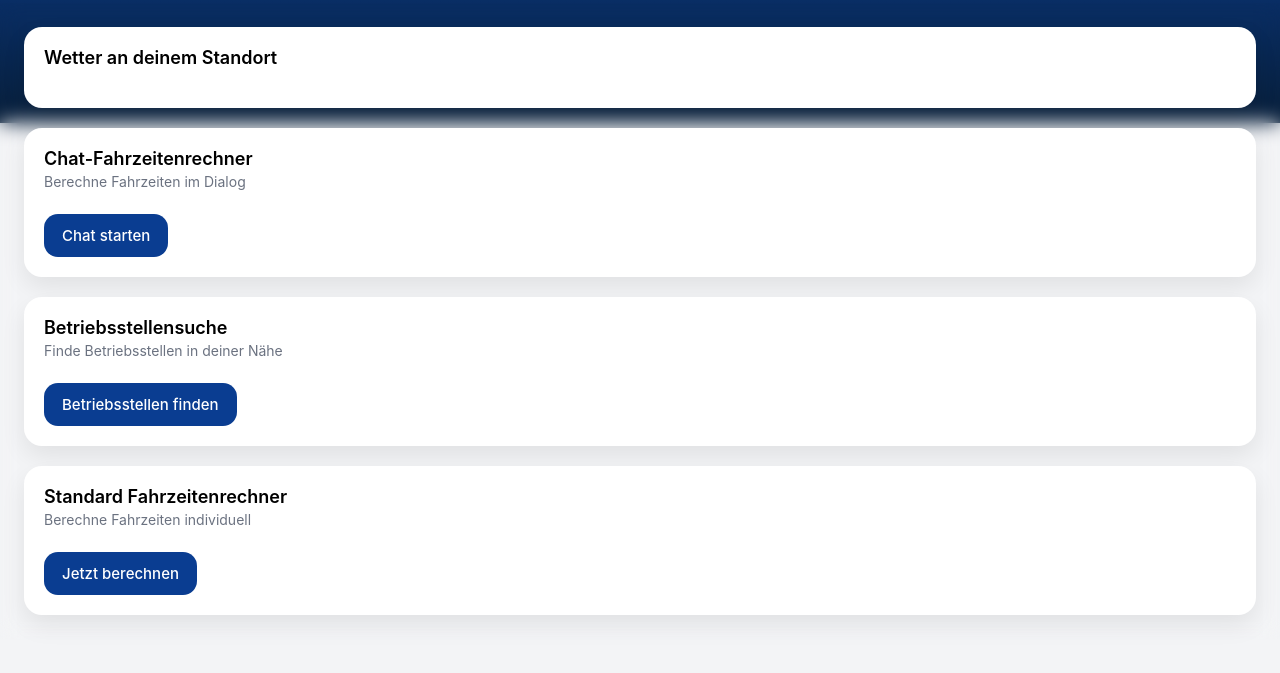
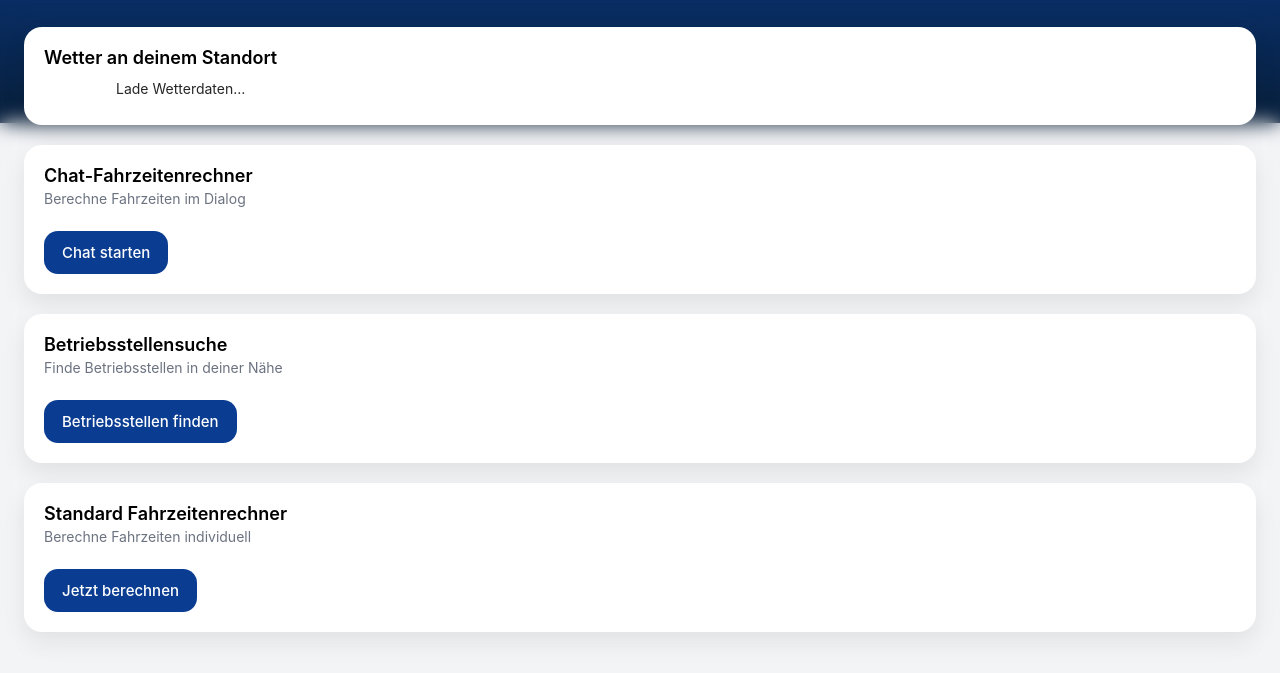
Before and after one commit to flowwebdevDE/RX.beta, a plain HTML site: page app/index.html in a window 1280 px wide. Shown: the part 127-800 px from the top of the page. Drawn offline with Linux system fonts and the light colour scheme; some icons are missing.

Commit message:
Add files via upload

```diff
--- a/app/index.html
+++ b/app/index.html
@@ -31,7 +31,7 @@
           <div id="weather-widget" class="weather-widget">
             <i id="icon" class="wi wi-na"></i>
             <div id="temp" class="weather-temp"></div>
-            <div id="text" class="weather-text"></div>
+            <div id="text" class="weather-text">Lade Wetterdaten…</div>
           </div>
         </div>
 
```
